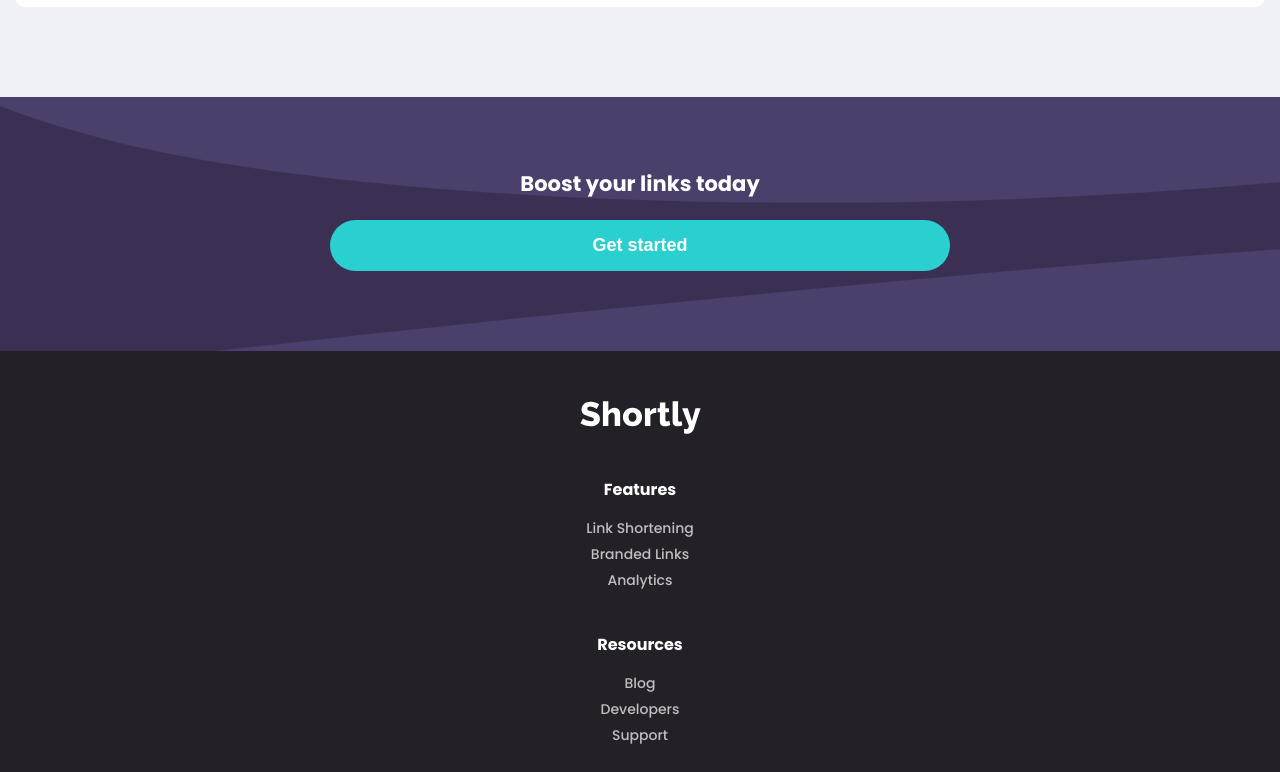
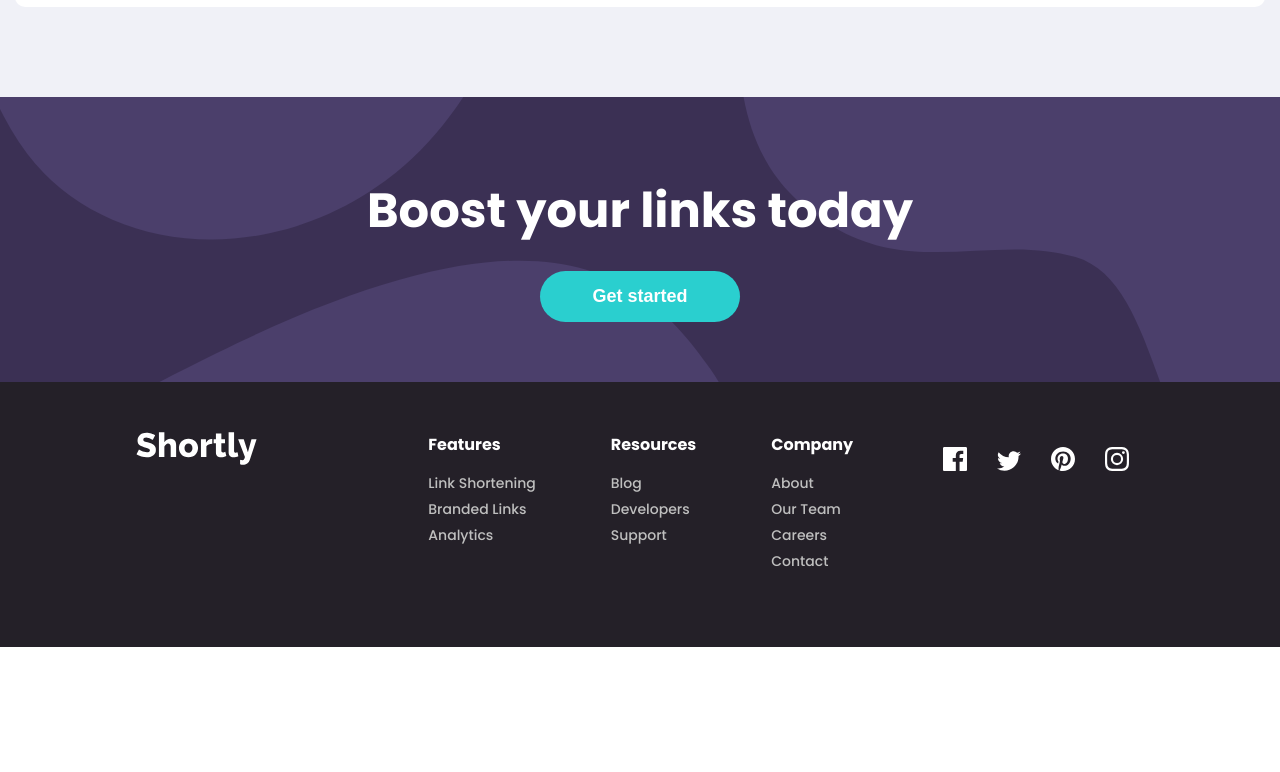
Before and after one commit to awtian/link-shortener, a Vue app: page / in a window 1280 px wide. Shown: the part 1868-2640 px from the top of the page. After the commit the page ends 2515 px from the top, so only its background shows below. Built offline with nearby package versions, Linux system fonts and the light colour scheme.

Commit message:
desktop footer

```diff
--- a/src/assets/base.css
+++ b/src/assets/base.css
@@ -9,6 +9,7 @@
   --color-neutral-dark-violet:hsl(260, 8%, 14%);
   --color-bg-gray: rgb(240, 241, 247);
   --color-bg-dark-footer: rgb(36, 32, 40);
+  --color-primary-cyan-hover: rgb(154, 227, 226);
 }
 
 /* ### Primary
--- a/src/components/BoostLink.vue
+++ b/src/components/BoostLink.vue
@@ -6,17 +6,6 @@
 </template>
 
 <style scoped>
-.boost-link {
-  background-image: url("@/assets/images/bg-boost-mobile.svg");
-  background-repeat: no-repeat;
-  background-size: 100% 100%;
-  background-position: top right;
-  background-color: var(--color-primary-dark-violet);
-  padding: 50px 20px;
-  color: white;
-  text-align: center;
-}
-
 .boost-link button {
   border: 0;
   font-weight: 700;
@@ -28,4 +17,44 @@
   border-radius: 2rem;
   margin-bottom: 30px;
 }
+
+.boost-link button:hover {
+  background-color: var(--color-primary-cyan-hover);
+  cursor: pointer;
+}
+
+.boost-link {
+  background-color: var(--color-primary-dark-violet);
+  color: white;
+  text-align: center;
+}
+
+@media screen and (max-width: 425px) {
+  .boost-link {
+    background-image: url("@/assets/images/bg-boost-mobile.svg");
+    background-repeat: no-repeat;
+    background-size: 100% 100%;
+    background-position: top right;
+    padding: 50px 20px;
+  }
+}
+
+@media screen and (min-width: 426px) {
+  .boost-link {
+    padding: 30px 0px;
+    background-image: url("@/assets/images/bg-boost-desktop.svg");
+    background-repeat: no-repeat;
+    background-size: 100% 100%;
+    background-position: top right;
+  }
+
+  .boost-link h3 {
+    font-size: 48px;
+    margin-bottom: 24px;
+  }
+
+  .boost-link button {
+    width: 200px;
+  }
+}
 </style>
--- a/src/components/FooterLinks.vue
+++ b/src/components/FooterLinks.vue
@@ -1,6 +1,7 @@
 <template>
   <div class="container">
     <img class="logo" src="@/assets/images/logo-white.svg" />
+    <div class="right-menu-container">
       <div class="submenu-container">
         <p class="submenu-title">Features</p>
         <a href="#"><p class="submenu-item">Link Shortening</p></a>
@@ -35,11 +36,11 @@
         /></a>
       </div>
     </div>
+  </div>
 </template>
 
 <style scoped>
 .logo {
-  fill: white;
   margin-bottom: 20px;
 }
 .container {
@@ -69,10 +70,36 @@
 }
 
 .submenu-item:hover {
-  text-decoration: underline;
+  color: var(--color-primary-cyan);
 }
 
 .icon {
   margin: 15px;
 }
+
+@media screen and (min-width: 426px) {
+  .container {
+    display: flex;
+    align-items: flex-start;
+    justify-content: space-around;
+    padding: 50px;
+  }
+
+  .logo {
+    justify-self: start;
+  }
+
+  .submenu-container {
+    text-align: left;
+  }
+
+  .submenu-title {
+    margin-top: 0;
+  }
+
+  .right-menu-container {
+    display: flex;
+    gap: 75px;
+  }
+}
 </style>
--- a/src/components/UrlShortener.vue
+++ b/src/components/UrlShortener.vue
@@ -185,6 +185,7 @@ export default {
     border-width: 0;
   }
   .shorten-card button {
+    font-size: 20px;
     height: 60px;
     width: 20%;
     border: none;
@@ -198,7 +199,7 @@ export default {
   }
 
   .shorten-card button:hover {
-    opacity: 0.8;
+    background-color: var(--color-primary-cyan-hover);
   }
   .form {
     display: flex;
@@ -216,7 +217,7 @@ export default {
     font-style: italic;
     font-weight: 500;
     margin: 0;
-    padding-left: 40px;
+    margin-left: 50px;
     margin-top: -5px;
   }
 }
--- a/src/components/urlshortener/UrlCard.vue
+++ b/src/components/urlshortener/UrlCard.vue
@@ -71,6 +71,10 @@ export default {
   background-color: var(--color-primary-cyan);
 }
 
+button.button-idle:hover {
+  background-color: var(--color-primary-cyan-hover);
+}
+
 .button-clicked {
   background-color: var(--color-primary-dark-violet);
 }
```
Lines whose indentation alone changed are shown as unchanged.
